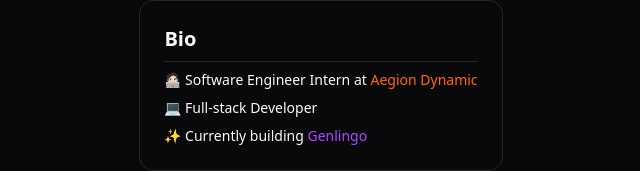
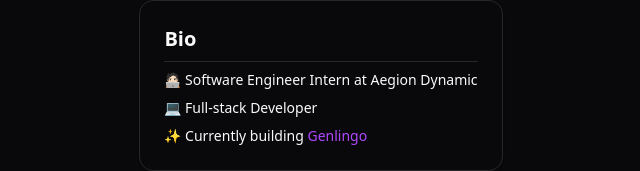
Before and after one commit to CharanMN7/charanmn7.github.io, a Next.js app: page / in a window 1280 px wide. Shown: the part 272-443 px from the top of the page, without its empty margins (319-959 px from the left). Built offline with nearby package versions, Linux system fonts and the light colour scheme.

Commit message:
Remove text color from link in BioCard component for consistent styling

```diff
--- a/components/cards/bio.tsx
+++ b/components/cards/bio.tsx
@@ -10,7 +10,7 @@ export default function BioCard() {
         <Separator />
         <ul className="text-sm space-y-2">
           <li>🧑🏻‍💻 Software Engineer Intern at {""}
-            <Link href="https://www.aegiondynamic.com/" className="text-orange-500 hover:underline" target="_blank">Aegion Dynamic</Link>
+            <Link href="https://www.aegiondynamic.com/" className="hover:underline" target="_blank">Aegion Dynamic</Link>
           </li>
           <li>
             💻 Full-stack Developer
```
